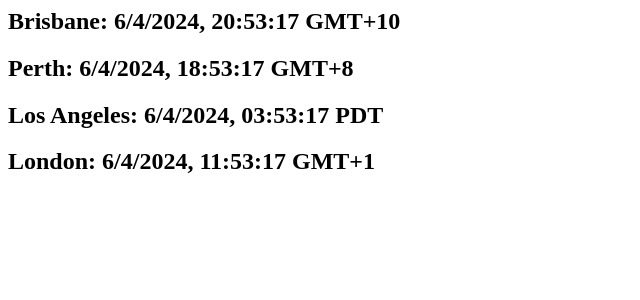
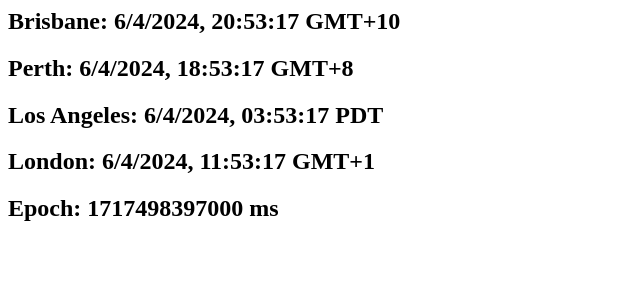
Before and after one commit to chrisharris000/helper-website, a Flask app: page /timezones in a window 1280 px wide. Shown: the part 230-530 px from the top of the page, without its empty margins (0-640 px from the left). Run offline with Flask 3, Linux system fonts and the light colour scheme; parts of the project's set-up code (start-up, migrations or seed data) failed here and were passed over.

Commit message:
added epoch time to timezones list

```diff
--- a/templates/time-conversion.html
+++ b/templates/time-conversion.html
@@ -6,7 +6,6 @@
     <h1>{% block title %} Time Zones {% endblock %}</h1>
 
     <div id="timezone-display"></div>
-
 
     <script>
         function startTime() {
@@ -17,6 +16,7 @@
                 "per": ["Perth", "Australia/Perth"],
                 "lax": ["Los Angeles", "America/Los_Angeles"],
                 "lon": ["London", "Europe/London"],
+                "epo": ["Epoch", "ms"]
             }
             today = new Date();
             for (var tz_id in tz_list) {
@@ -27,7 +27,12 @@
                     timeZoneName: "short",
                     hour12: false,
                 };
-                var tz_time = today.toLocaleString(undefined, options);
+                if (display_name == "Epoch") {
+                    var tz_time = Date.now() + " ms";
+                }
+                else {
+                    var tz_time = today.toLocaleString(undefined, options);
+                }
 
                 const h_tag = document.createElement("h2");
                 h_tag.setAttribute("id", tz_id);
@@ -41,5 +46,4 @@
 
         </script>
 
-
 {% endblock %}
```
